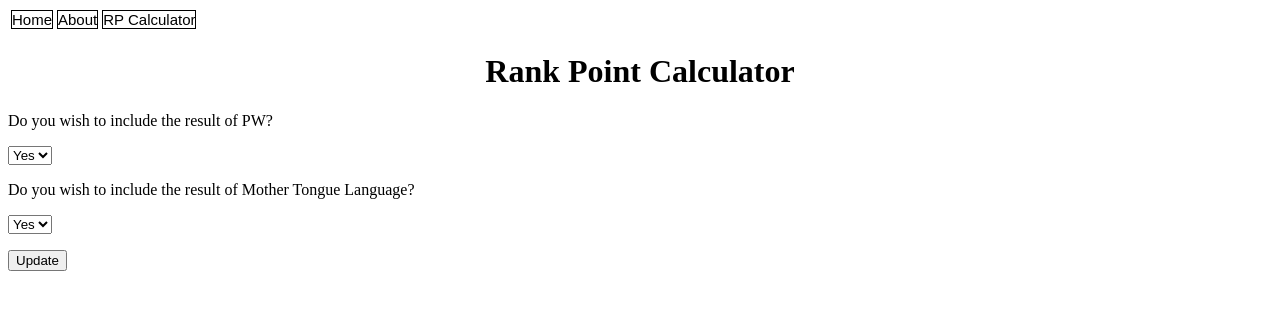
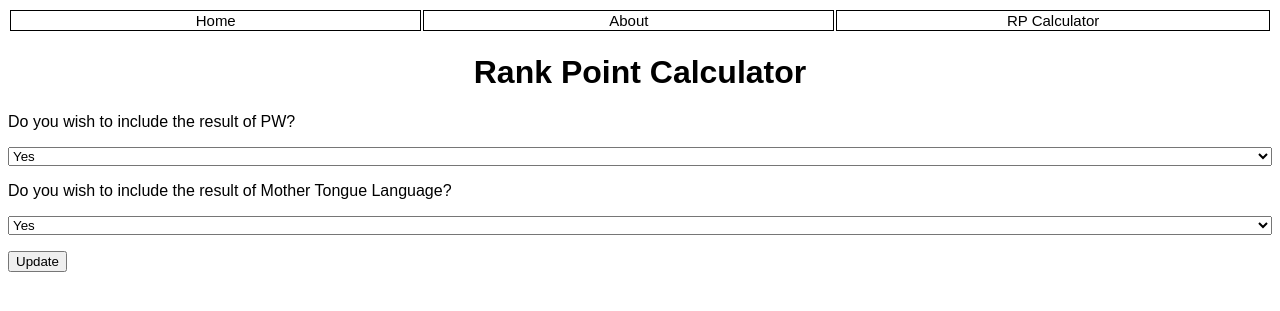
Before and after one commit to Xiao-Congchen/Computing, a Flask app: page /rp_calc/ in a window 1280 px wide. Shown: the top 311 px of the page. Run offline with Flask 2, Linux system fonts and the light colour scheme.

Commit message:
Flask Tut 1

```diff
--- a/Flask/Tutorial 01 RP Calculator/static/css/base.css
+++ b/Flask/Tutorial 01 RP Calculator/static/css/base.css
@@ -3,22 +3,48 @@
     font-family: "Arial";
     text-align: center;
     border: 1px solid black;
+    height: 7px;
     width: 2000px;
 }
 
-a:link {
+#link:link {
     color: black;
     text-decoration: none;
 }
 
-a:hover {
+#link:hover {
     color: red;
 }
 
-a:visited {
+#link:visited {
     color: black;
 }
 
 h1 {
+    font-family: "Arial";
     text-align: center;
 }
+
+p {
+    font-family: "Arial";
+}
+
+select {
+    width: 100%;
+}
+
+tr th {
+    font-family: "Arial";
+    text-align: left;
+    width: 100%;
+}
+
+td select {
+    font-family: "Arial";
+    align-content: right;
+    width: 500px;
+}
+
+#display th {
+    width: 50%;
+}
--- a/Flask/Tutorial 01 RP Calculator/templates/base.html
+++ b/Flask/Tutorial 01 RP Calculator/templates/base.html
@@ -1,19 +1,21 @@
 <!DOCTYPE html>
 <html>
-    <header><title>My Website</title></header>
-    <link rel="stylesheet" href="/Flask/Tutorial 01 RP Calculator/static/css/base.css">
+    <head>
+
+        <title>My Website</title>
+        <link rel="stylesheet" href="/static/css/base.css">
+
+    </head>
+
     <body>
         <table>
             <tr>
-                <td><a class="link" href="{{url_for('index')}}">Home</a></td>
-                <td><a class="link" href="{{url_for('about')}}">About</td></td>
-                <td><a class="link" href="{{url_for('rp_calc')}}">RP Calculator</a></td>
+                <td class="link"><a id="link" href="{{url_for('index')}}">Home</a></td>
+                <td class="link"><a id="link" href="{{url_for('about')}}">About</td></td>
+                <td class="link"><a id="link" href="{{url_for('rp_calc')}}">RP Calculator</a></td>
             </tr>
         </table>
-
         {% block body %}
-
         {% endblock %}
-
     </body>
 </html>
--- a/Flask/Tutorial 01 RP Calculator/templates/index.html
+++ b/Flask/Tutorial 01 RP Calculator/templates/index.html
@@ -1,5 +1,4 @@
 {% extends "base.html" %} {% block body %}
-
 <h1>My Home Page</h1>
 <p>This is my home page.</p>
 <p>
--- a/Flask/Tutorial 01 RP Calculator/templates/rp_calc_marks.html
+++ b/Flask/Tutorial 01 RP Calculator/templates/rp_calc_marks.html
@@ -12,7 +12,7 @@
         <tr>
             <td>{{subject}}</td>
             <td>
-                <select name="{{subject}}">
+                <select class="grades" name="{{subject}}">
                     <option value="A">A</option>
                     <option value="B">B</option>
                     <option value="C">C</option>
--- a/Flask/Tutorial 01 RP Calculator/templates/rp_display.html
+++ b/Flask/Tutorial 01 RP Calculator/templates/rp_display.html
@@ -1,7 +1,7 @@
 {% extends "base.html" %} {% block body %}
 <h1>Here is your Rank Point!</h1>
 <table>
-    <tr>
+    <tr id="display">
         <th>Subject Name</th>
         <th>Grade</th>
         <th>RP</th>
@@ -13,6 +13,7 @@
         {% endfor %}
     </tr>
     {% endfor %}
+    <br />
     <tr>
         <td>Total</td>
         <td></td>
```
